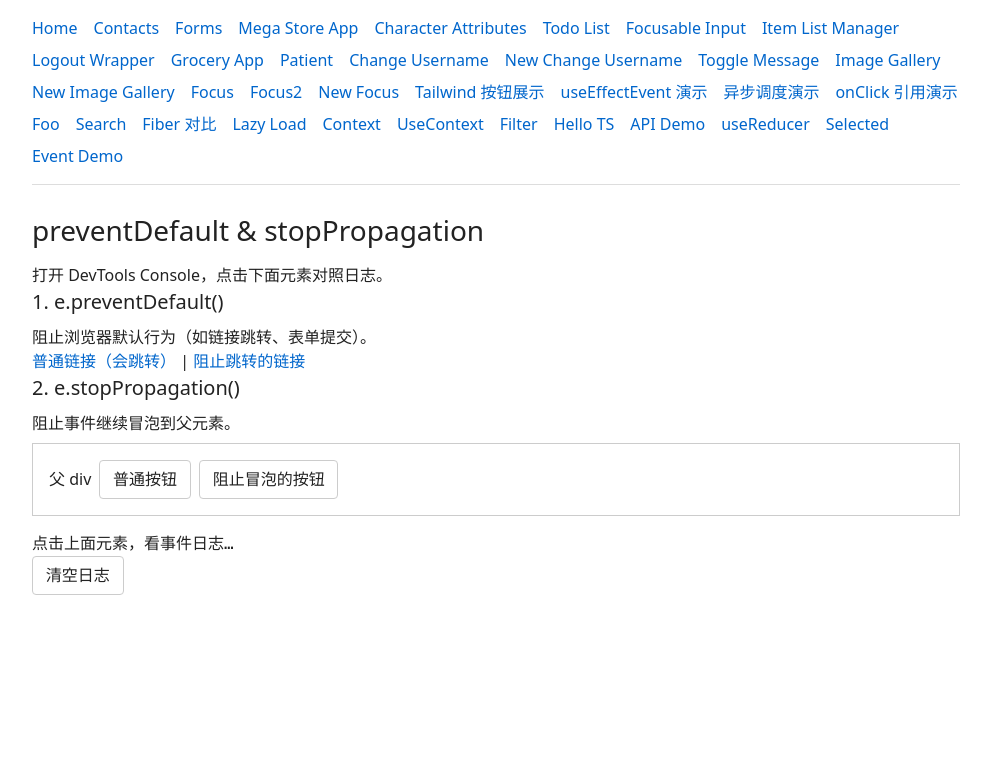
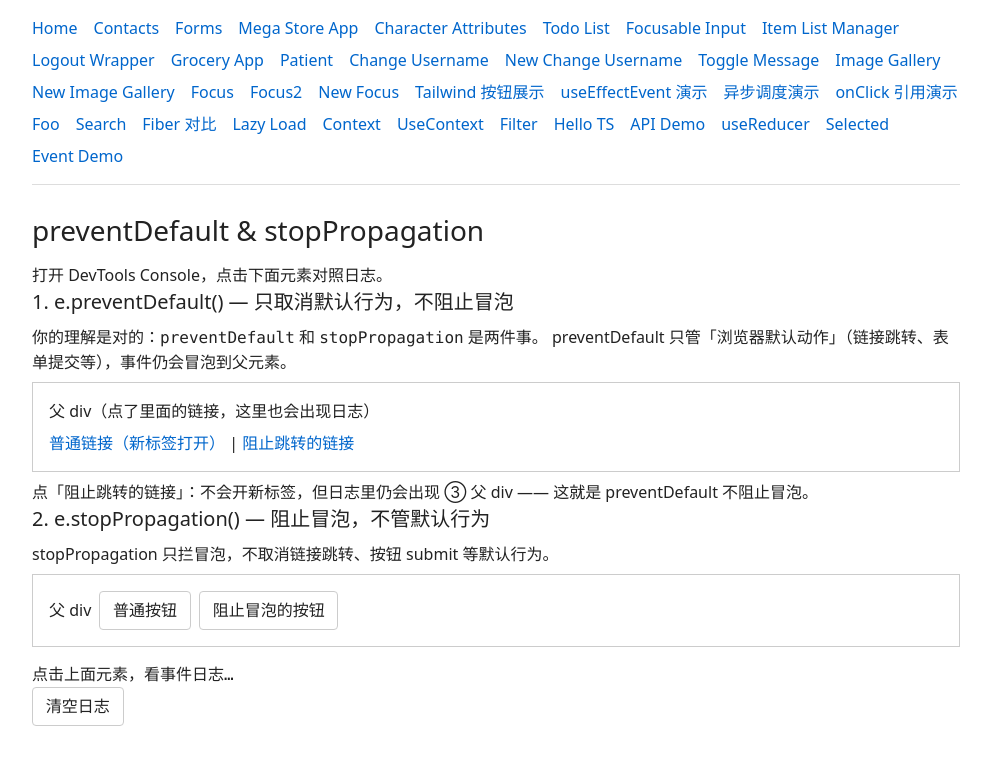
Before and after one commit to liweinan/play-react, a React (Vite) app: page /event-demo in a window 1280 px wide. Shown: the top 764 px of the page, without its empty margins (144-1135 px from the left). Built offline with nearby package versions, Linux system fonts and the light colour scheme.

Commit message:
save progres

```diff
--- a/src/sandbox/EventPropagationDemo.jsx
+++ b/src/sandbox/EventPropagationDemo.jsx
@@ -14,34 +14,57 @@ export default function EventPropagationDemo() {
             <p>打开 DevTools Console，点击下面元素对照日志。</p>
 
             <section>
-                <h2>1. e.preventDefault()</h2>
-                <p>阻止浏览器默认行为（如链接跳转、表单提交）。</p>
+                <h2>1. e.preventDefault() — 只取消默认行为，不阻止冒泡</h2>
+                <p>
+                    你的理解是对的：<code>preventDefault</code> 和 <code>stopPropagation</code> 是两件事。
+                    preventDefault 只管「浏览器默认动作」（链接跳转、表单提交等），事件仍会冒泡到父元素。
+                </p>
+
+                <div
+                    style={{ border: '1px solid #ccc', padding: '1rem', marginTop: '0.5rem' }}
+                    onClick={() => {
+                        console.log('[preventDefault] ③ 父 div 收到 click → 说明冒泡未被 preventDefault 阻断');
+                        appendLog('③ 父 div 收到 click（冒泡上来）');
+                    }}
+                >
+                    父 div（点了里面的链接，这里也会出现日志）
+                    <div style={{ marginTop: '0.5rem' }}>
                         <a
                             href="https://example.com"
+                            target="_blank"
+                            rel="noreferrer"
                             onClick={() => {
-                        console.log('[preventDefault] 普通链接 click，未调用 preventDefault → 浏览器会跳转');
-                        appendLog('链接被点了（未 preventDefault，会跳转）');
+                                console.log('[preventDefault] ① 普通链接 click，未 preventDefault → 默认行为：新标签打开');
+                                appendLog('① 普通链接 click（未 preventDefault，新标签会打开 example.com）');
                             }}
                         >
-                    普通链接（会跳转）
+                            普通链接（新标签打开）
                         </a>
                         {' | '}
                         <a
                             href="https://example.com"
+                            target="_blank"
+                            rel="noreferrer"
                             onClick={(e) => {
-                        console.log('[preventDefault] 阻止跳转链接 click，调用 e.preventDefault()');
+                                console.log('[preventDefault] ② 链接 click，调用 e.preventDefault()');
                                 e.preventDefault();
-                        console.log('[preventDefault] 默认跳转已取消');
-                        appendLog('链接被点了（已 preventDefault，不会跳转）');
+                                console.log('[preventDefault] 默认打开新标签已取消，但事件继续冒泡');
+                                appendLog('② 阻止跳转链接 click（已 preventDefault，不会打开新标签）');
                             }}
                         >
                             阻止跳转的链接
                         </a>
+                    </div>
+                </div>
+
+                <p style={{ marginTop: '0.5rem' }}>
+                    点「阻止跳转的链接」：不会开新标签，但日志里仍会出现 ③ 父 div —— 这就是 preventDefault 不阻止冒泡。
+                </p>
             </section>
 
             <section>
-                <h2>2. e.stopPropagation()</h2>
-                <p>阻止事件继续冒泡到父元素。</p>
+                <h2>2. e.stopPropagation() — 阻止冒泡，不管默认行为</h2>
+                <p>stopPropagation 只拦冒泡，不取消链接跳转、按钮 submit 等默认行为。</p>
                 <div
                     style={{ border: '1px solid #ccc', padding: '1rem', marginTop: '0.5rem' }}
                     onClick={() => {
```
Lines whose indentation alone changed are shown as unchanged.
